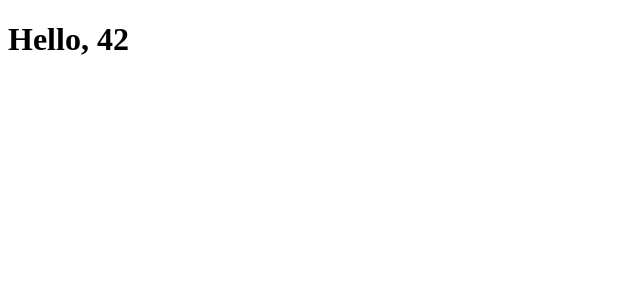
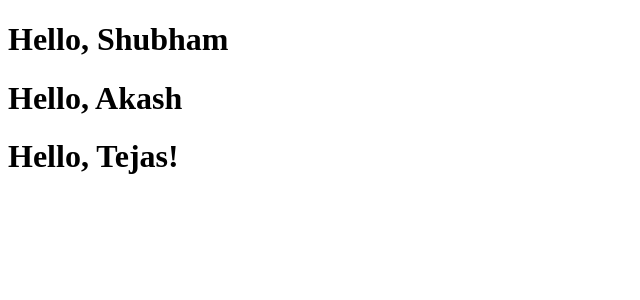
Before and after one commit to shbh29/react-demo-1, a React (Create React App) app: page / in a window 1280 px wide. Shown: the top 300 px of the page, without its empty margins (0-640 px from the left). Built offline with nearby package versions, Linux system fonts and the light colour scheme.

Commit message:
reusing the component!

```diff
--- a/src/App.js
+++ b/src/App.js
@@ -1,11 +1,11 @@
 import React from 'react';
 import './App.css';
 
-class HelloWorld extends React.Component {
+class Welcome extends React.Component {
   render () {
     const {value} = this.props;
     return <h1> Hello, {value}</h1>;
   }
 }
 
-export { HelloWorld };
+export { Welcome };
--- a/src/index.js
+++ b/src/index.js
@@ -1,8 +1,18 @@
 import React from "react";
 import ReactDOM from "react-dom";
-import { HelloWorld } from './App';
+import { Welcome } from './App';
 
 const rootEl = document.getElementById('root');
 
+let app = (
+<div>
+  <Welcome value='Shubham' />
+  <Welcome value='Akash' />
+  <Welcome value='Tejas!' />
+</div>
 
-ReactDOM.render(<HelloWorld name="Shubham" value={42} />, rootEl);
+)
+
+console.log(app);
+
+ReactDOM.render(app, rootEl);
```
